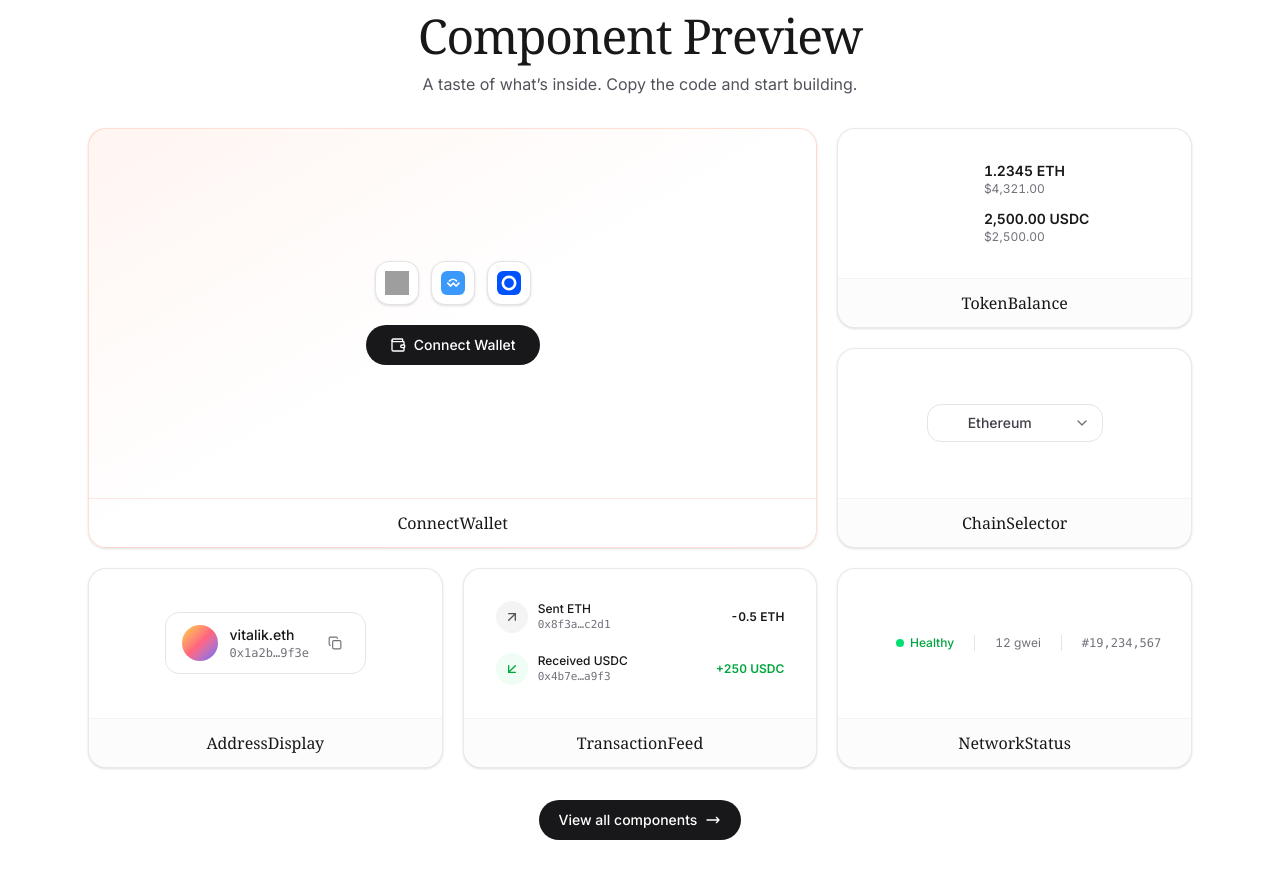
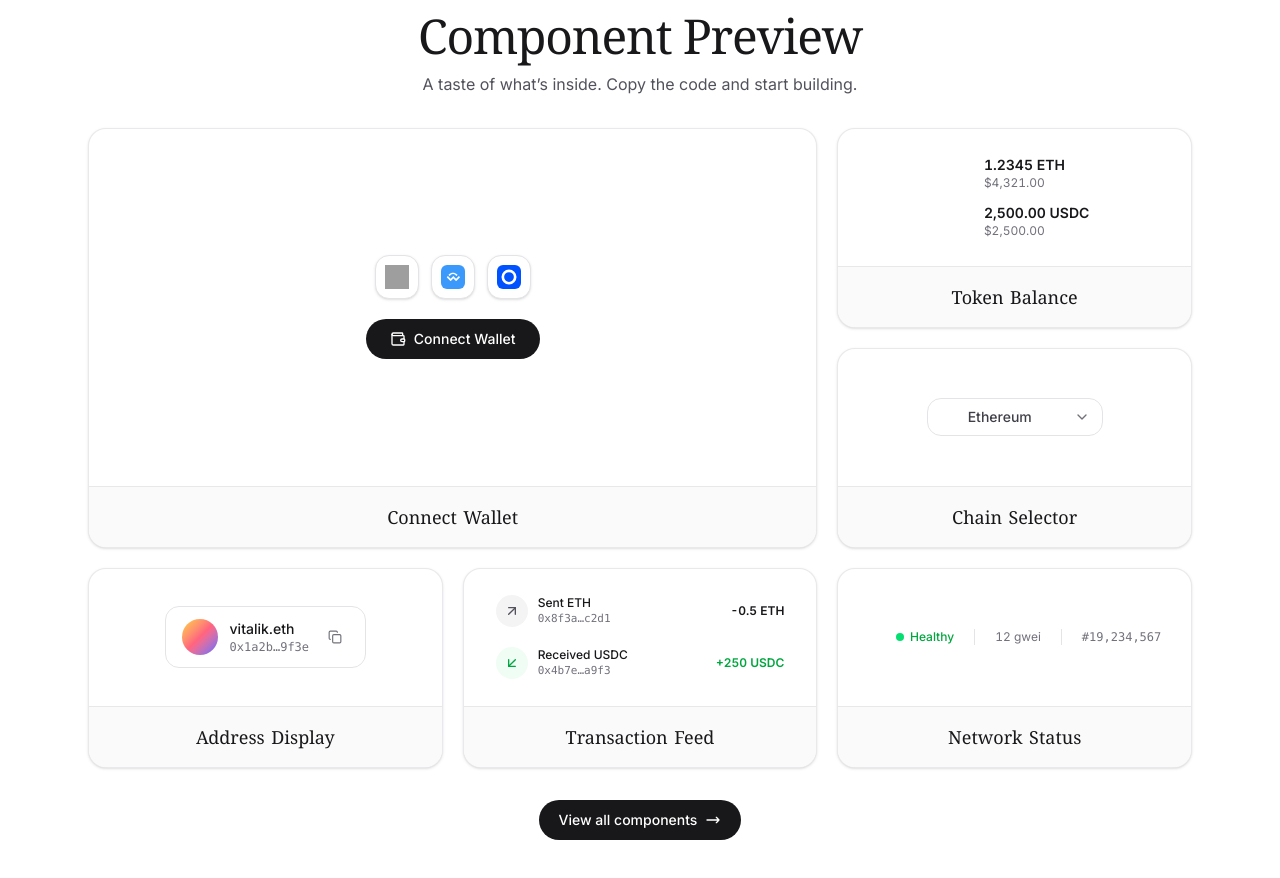
Before and after one commit to Quantapar/OnChainUI, a React (Vite) app in the folder frontend/: page / in a window 1280 px wide. Shown: the part 1040-1918 px from the top of the page. Built offline with nearby package versions, Linux system fonts and the light colour scheme; grey boxes are pictures that could not be loaded; some icons are missing.

Commit message:
refactor: simplify ComponentPreview styling and format component names

```diff
--- a/frontend/src/components/landing/ComponentPreview.tsx
+++ b/frontend/src/components/landing/ComponentPreview.tsx
@@ -263,28 +263,18 @@ export function ComponentPreview() {
             const component = COMPONENTS.find((c) => c.slug === item.slug);
             if (!component) return null;
 
-            const isHero = item.slug === "connect-wallet";
-
             return (
               <ScrollReveal key={item.slug} delay={i * 0.08} distance={24} className={`h-full ${item.colSpan} ${item.rowSpan}`}>
                 <Link
                   to={`/components/${item.slug}`}
-                  className={`group flex h-full flex-col overflow-hidden rounded-2xl border shadow-sm transition-all duration-300 ease-out hover:-translate-y-1.5 hover:shadow-lg ${
-                    isHero
-                      ? "border-[#ff5c29]/20 bg-gradient-to-br from-[#fff5f1] via-white to-white hover:border-[#ff5c29]/40 dark:border-[#ff5c29]/20 dark:from-[#ff5c29]/10 dark:via-zinc-900 dark:to-zinc-900 dark:hover:border-[#ff5c29]/40"
-                      : "border-zinc-200/80 bg-white hover:border-zinc-300 dark:border-zinc-800 dark:bg-zinc-900 dark:hover:border-zinc-700"
-                  }`}
+                  className="group flex h-full flex-col overflow-hidden rounded-2xl border border-zinc-200/80 bg-white shadow-sm transition-all duration-300 ease-out hover:-translate-y-1.5 hover:border-zinc-300 hover:shadow-lg dark:border-zinc-800 dark:bg-zinc-900 dark:hover:border-zinc-700"
                 >
                   <div className="flex min-h-0 flex-1 items-center justify-center p-6">
                     {PREVIEW_MAP[item.slug]}
                   </div>
-                  <div className={`shrink-0 border-t px-4 py-3 ${
-                    isHero
-                      ? "border-[#ff5c29]/15 bg-white/60 dark:border-[#ff5c29]/15 dark:bg-zinc-900/60"
-                      : "border-zinc-100 bg-zinc-50/60 dark:border-zinc-800 dark:bg-zinc-900/60"
-                  }`}>
-                    <h3 className="text-center text-base font-semibold text-zinc-900 dark:text-zinc-100">
-                      {component.name}
+                  <div className="shrink-0 border-t border-zinc-200/80 bg-zinc-50 px-4 py-4 dark:border-zinc-800 dark:bg-zinc-900">
+                    <h3 className="text-center font-display text-lg text-zinc-900 [word-spacing:0.1em] dark:text-zinc-50">
+                      {component.name.replace(/([a-z])([A-Z])/g, "$1 $2")}
                     </h3>
                   </div>
                 </Link>
```
